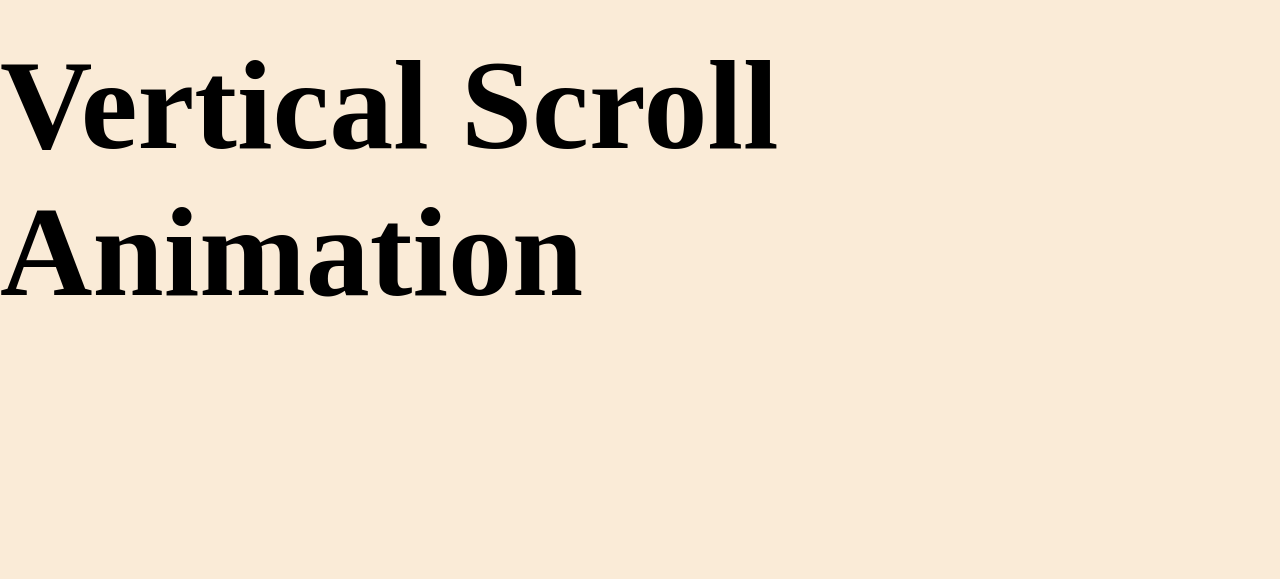
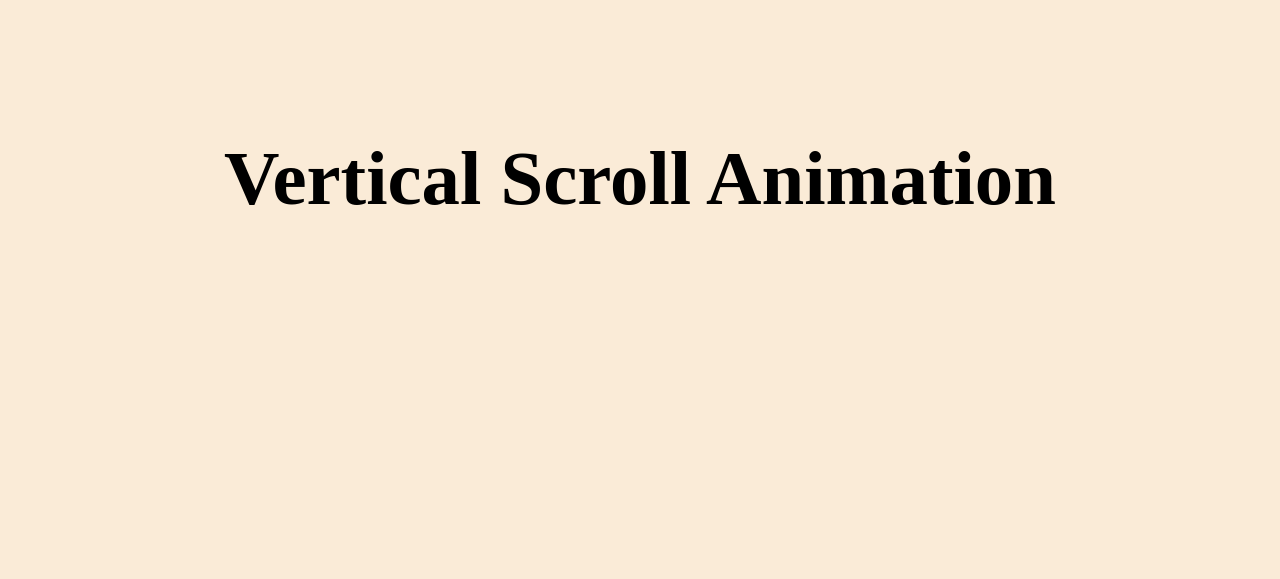
Before and after one commit to JK083/scrollTrigger-vertical-Scroll-or-simple-, a plain HTML site: page index.html in a window 1280 px wide. Shown: the part 221-800 px from the top of the page. Drawn offline with nearby package versions, Linux system fonts and the light colour scheme; grey boxes are pictures that could not be loaded.

Commit message:
Update style.css

```diff
--- a/style.css
+++ b/style.css
@@ -16,7 +16,8 @@ html, body{
     align-items: center;
 }
 #page1 h1{
-    font-size: 10vw;
+    font-size: 6vw;
+    width:fit-content;
     font-weight: 600;
 }
 #page2{
```
